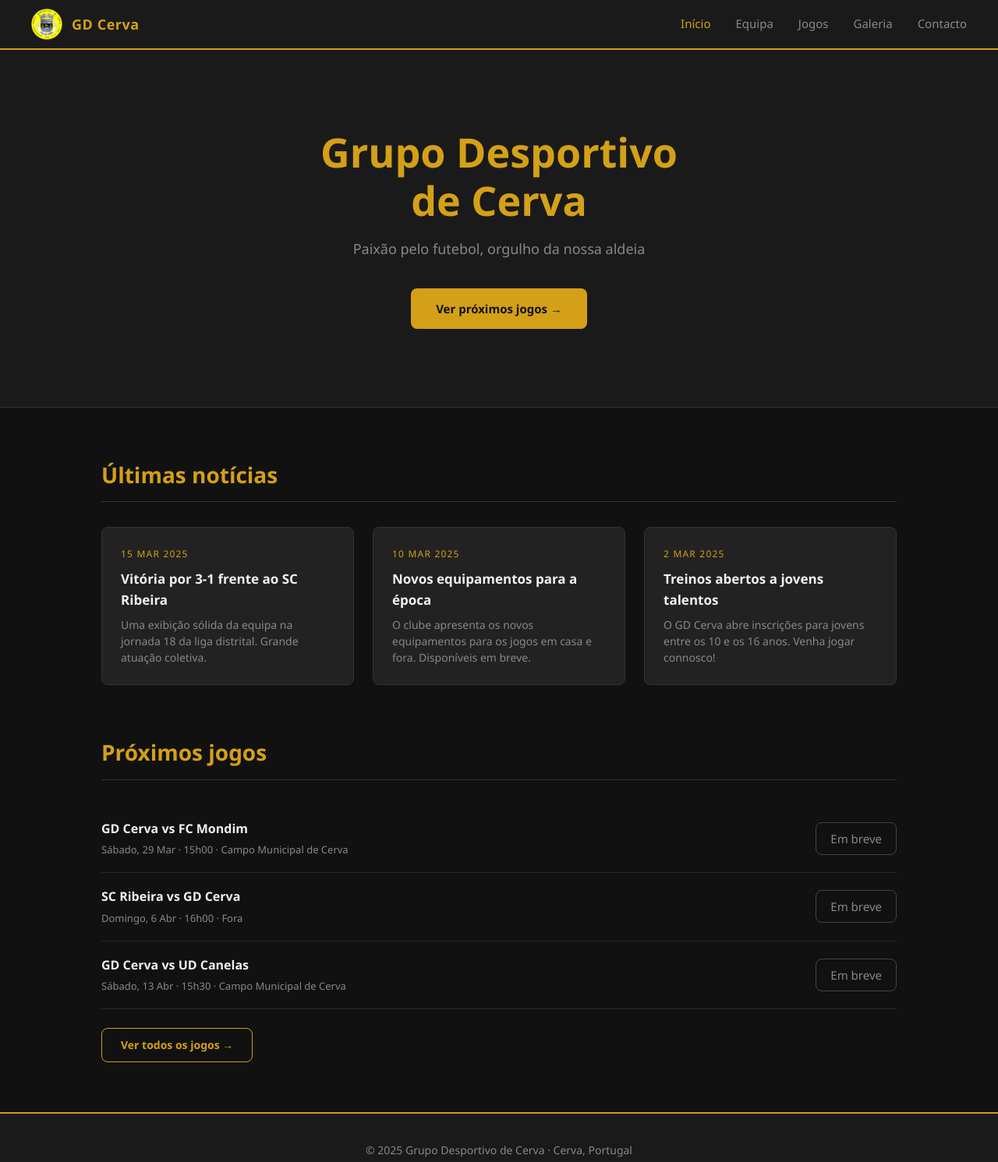
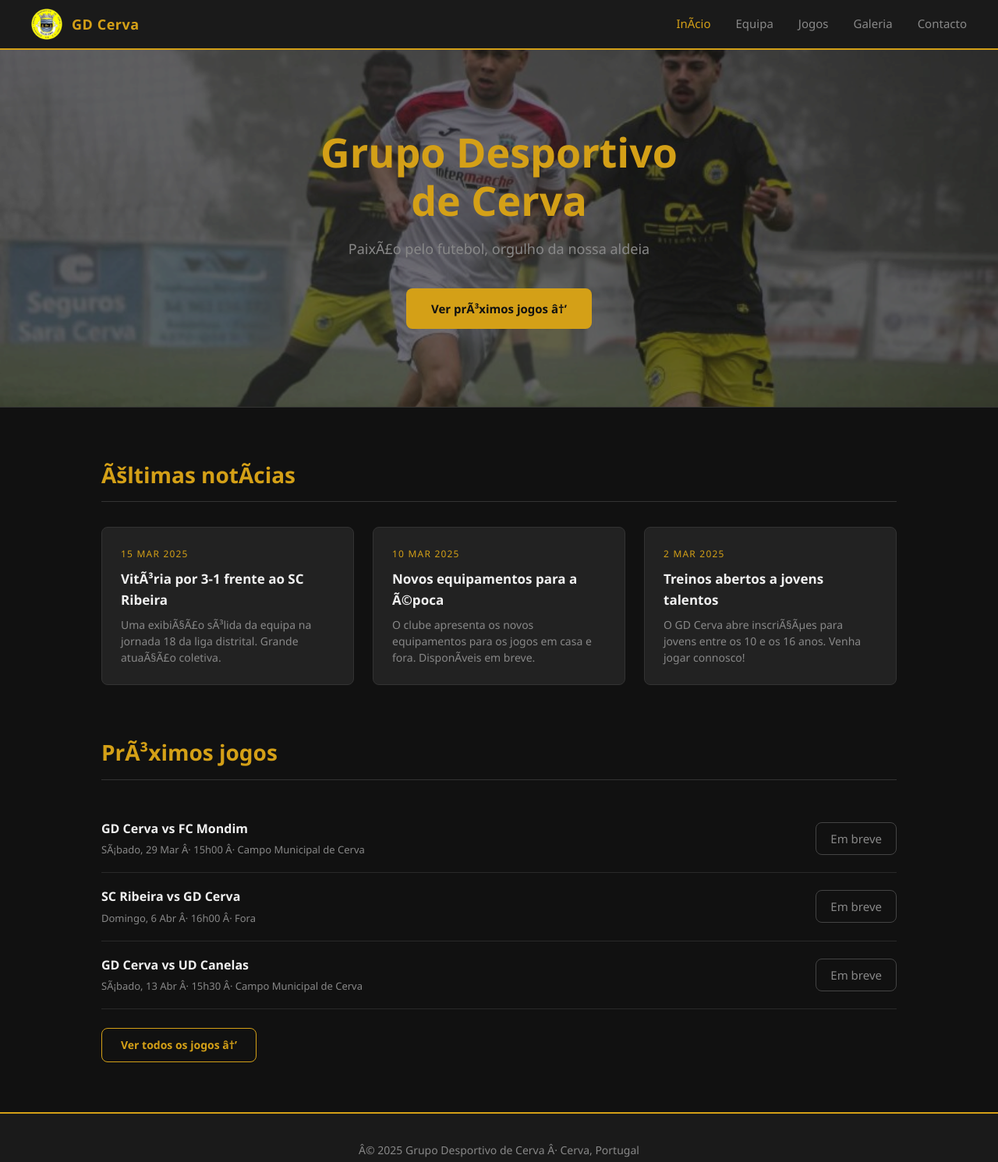
Before and after one commit to lucainfantino94/GD-Cerva, a plain HTML site: page index.html in a window 1280 px wide. Shown: the whole page at 78% size. Drawn offline with Linux system fonts and the light colour scheme.

Commit message:
Hero : photo de match en arriere-plan

```diff
--- a/css/style.css
+++ b/css/style.css
@@ -93,10 +93,27 @@ nav {
 
 /* ===== HERO ===== */
 .hero {
-  background: var(--dark);
+  position: relative;
   padding: 100px 40px;
   text-align: center;
   border-bottom: 1px solid #333;
+  overflow: hidden;
+  background: var(--dark);
+}
+
+.hero-bg {
+  position: absolute;
+  inset: 0;
+  background-image: url('../images/hero.jpg');
+  background-size: cover;
+  background-position: center 30%;
+  opacity: 0.22;
+  z-index: 0;
+}
+
+.hero > *:not(.hero-bg) {
+  position: relative;
+  z-index: 1;
 }
 
 .hero h1 {
--- a/index.html
+++ b/index.html
@@ -17,7 +17,7 @@
       <span></span><span></span><span></span>
     </button>
     <ul class="nav-links" id="nav-links">
-      <li><a href="index.html" class="active">Início</a></li>
+      <li><a href="index.html" class="active">InÃ­cio</a></li>
       <li><a href="equipe.html">Equipa</a></li>
       <li><a href="calendrier.html">Jogos</a></li>
       <li><a href="galerie.html">Galeria</a></li>
@@ -25,65 +25,66 @@
     </ul>
   </nav>
 
-  <section class="hero">
+  <section class="hero"><div class="hero-bg"></div>
+    <div class="hero-bg"></div>
     <h1>Grupo Desportivo<br>de Cerva</h1>
-    <p>Paixão pelo futebol, orgulho da nossa aldeia</p>
-    <a href="calendrier.html" class="btn">Ver próximos jogos →</a>
+    <p>PaixÃ£o pelo futebol, orgulho da nossa aldeia</p>
+    <a href="calendrier.html" class="btn">Ver prÃ³ximos jogos â†’</a>
   </section>
 
   <main class="section">
 
-    <h2 class="section-title">Últimas notícias</h2>
+    <h2 class="section-title">Ãšltimas notÃ­cias</h2>
     <div class="cards-grid">
       <div class="card">
         <div class="card-date">15 Mar 2025</div>
-        <h3>Vitória por 3-1 frente ao SC Ribeira</h3>
-        <p>Uma exibição sólida da equipa na jornada 18 da liga distrital. Grande atuação coletiva.</p>
+        <h3>VitÃ³ria por 3-1 frente ao SC Ribeira</h3>
+        <p>Uma exibiÃ§Ã£o sÃ³lida da equipa na jornada 18 da liga distrital. Grande atuaÃ§Ã£o coletiva.</p>
       </div>
       <div class="card">
         <div class="card-date">10 Mar 2025</div>
-        <h3>Novos equipamentos para a época</h3>
-        <p>O clube apresenta os novos equipamentos para os jogos em casa e fora. Disponíveis em breve.</p>
+        <h3>Novos equipamentos para a Ã©poca</h3>
+        <p>O clube apresenta os novos equipamentos para os jogos em casa e fora. DisponÃ­veis em breve.</p>
       </div>
       <div class="card">
         <div class="card-date">2 Mar 2025</div>
         <h3>Treinos abertos a jovens talentos</h3>
-        <p>O GD Cerva abre inscrições para jovens entre os 10 e os 16 anos. Venha jogar connosco!</p>
+        <p>O GD Cerva abre inscriÃ§Ãµes para jovens entre os 10 e os 16 anos. Venha jogar connosco!</p>
       </div>
     </div>
 
-    <h2 class="section-title" style="margin-top: 64px;">Próximos jogos</h2>
+    <h2 class="section-title" style="margin-top: 64px;">PrÃ³ximos jogos</h2>
 
     <div class="match-item">
       <div>
         <div class="match-teams">GD Cerva vs FC Mondim</div>
-        <div class="match-info">Sábado, 29 Mar · 15h00 · Campo Municipal de Cerva</div>
+        <div class="match-info">SÃ¡bado, 29 Mar Â· 15h00 Â· Campo Municipal de Cerva</div>
       </div>
       <span class="match-score upcoming">Em breve</span>
     </div>
     <div class="match-item">
       <div>
         <div class="match-teams">SC Ribeira vs GD Cerva</div>
-        <div class="match-info">Domingo, 6 Abr · 16h00 · Fora</div>
+        <div class="match-info">Domingo, 6 Abr Â· 16h00 Â· Fora</div>
       </div>
       <span class="match-score upcoming">Em breve</span>
     </div>
     <div class="match-item">
       <div>
         <div class="match-teams">GD Cerva vs UD Canelas</div>
-        <div class="match-info">Sábado, 13 Abr · 15h30 · Campo Municipal de Cerva</div>
+        <div class="match-info">SÃ¡bado, 13 Abr Â· 15h30 Â· Campo Municipal de Cerva</div>
       </div>
       <span class="match-score upcoming">Em breve</span>
     </div>
 
     <div style="margin-top: 24px;">
-      <a href="calendrier.html" class="btn-outline">Ver todos os jogos →</a>
+      <a href="calendrier.html" class="btn-outline">Ver todos os jogos â†’</a>
     </div>
 
   </main>
 
   <footer>
-    <p>© 2025 Grupo Desportivo de Cerva · Cerva, Portugal</p>
+    <p>Â© 2025 Grupo Desportivo de Cerva Â· Cerva, Portugal</p>
   </footer>
 
   <script src="js/main.js"></script>
```
Also changed, not shown: images/hero.jpg (added).
